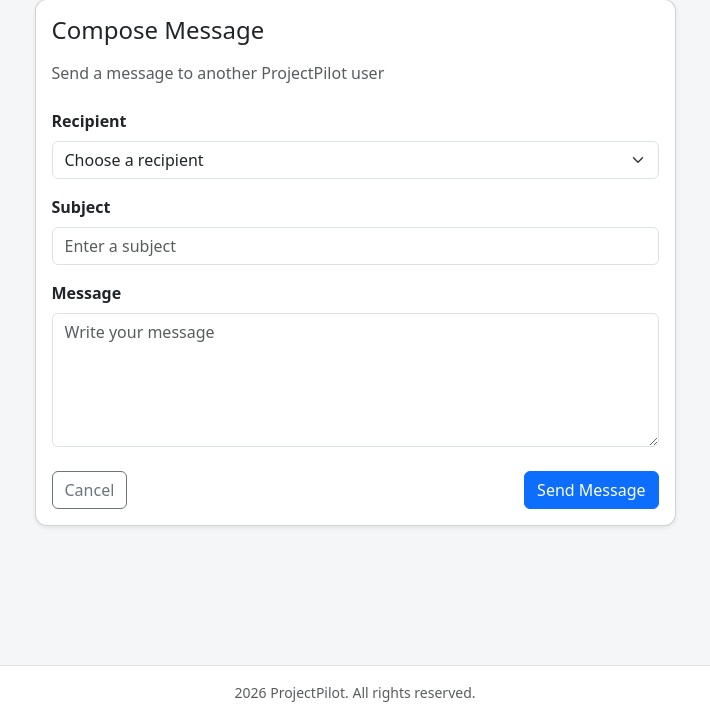
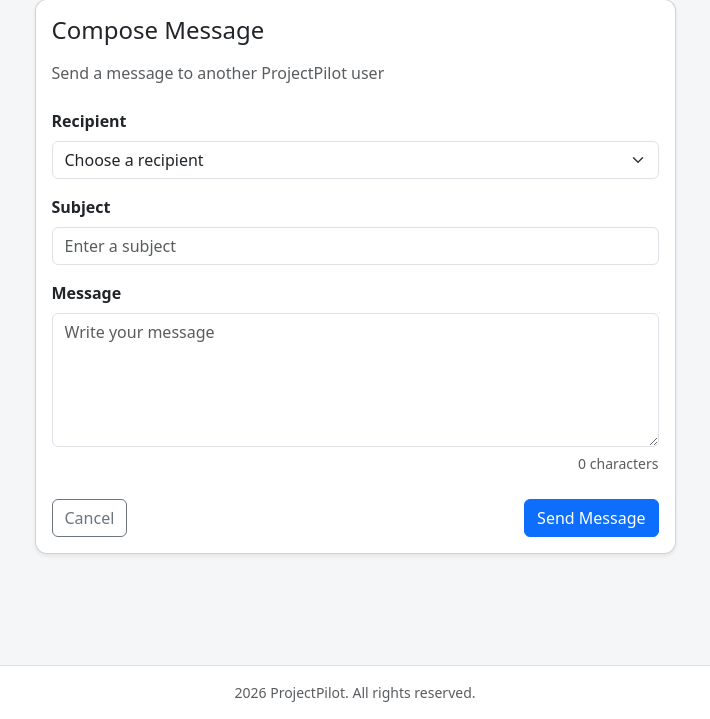
Before and after one commit to ScriptusDigital/Frameworks_Assignment, a Django app: page /inbox/compose/ in a window 1280 px wide. Shown: the part 81-800 px from the top of the page, without its empty margins (285-995 px from the left). Run offline with Django 5.2, Linux system fonts and the light colour scheme; the visitor is signed in with stand-in values (Sample User, id 1); data comes from the database, SQL or seed files in the repository.

Commit message:
feature: JS character counter for messages

```diff
--- a/inbox/forms.py
+++ b/inbox/forms.py
@@ -27,7 +27,7 @@ class MessageForm(forms.ModelForm):
                 attrs={
                     "class": "form-control",
                     "rows": 5,
-                     "id": "messagebody",
+                     "id": "messageBody",
                       "placeholder": "Write your message",
                 }
             ),
--- a/inbox/views.py
+++ b/inbox/views.py
@@ -8,7 +8,11 @@ from .models import Message
 #Display messages
 @login_required
 def inbox(request):
-    return render(request, 'inbox.html')
+    received_messages = Message.objects.filter(
+        recipient=request.user,
+        is_archived=False
+    )
+    return render(request, 'inbox.html', {"messages": received_messages})
 
 
 #Sent messages
--- a/static/js/main.js
+++ b/static/js/main.js
@@ -3,8 +3,20 @@
 /* Listener for confirm delete of project */
 document.addEventListener("DOMContentLoaded", function() {
 
+/* Wiring for message body character counter */
+    const messageBody = document.querySelector("#messageBody");
+    const charCounter = document.querySelector("#charCounter");
 
-const confirmButtons = document.querySelectorAll(".confirm-adction")
+    if (messageBody && charCounter) {
+        charCounter.textContent = `${messageBody.value.length} characters`;
+
+        messageBody.addEventListener("input", function() {
+            charCounter.textContent = `${messageBody.value.length} characters`;
+
+        });
+    }
+
+const confirmButtons = document.querySelectorAll(".confirm-action")
 ;
 
 confirmButtons.forEach(function (button) {
--- a/templates/inbox/compose.html
+++ b/templates/inbox/compose.html
@@ -56,6 +56,12 @@
                         </label>
                         {{ form.body }}
 
+                        <div class="text-end mt-1">
+                            <small id="charCounter" class="text-muted">
+                        0 characters
+                            </small>
+                        </div>
+
                         {% if form.body.errors %}
 
                         <div class="text-danger small mt-1">
```
Also changed, not shown: templates/inbox.html (+12 -0 lines).
